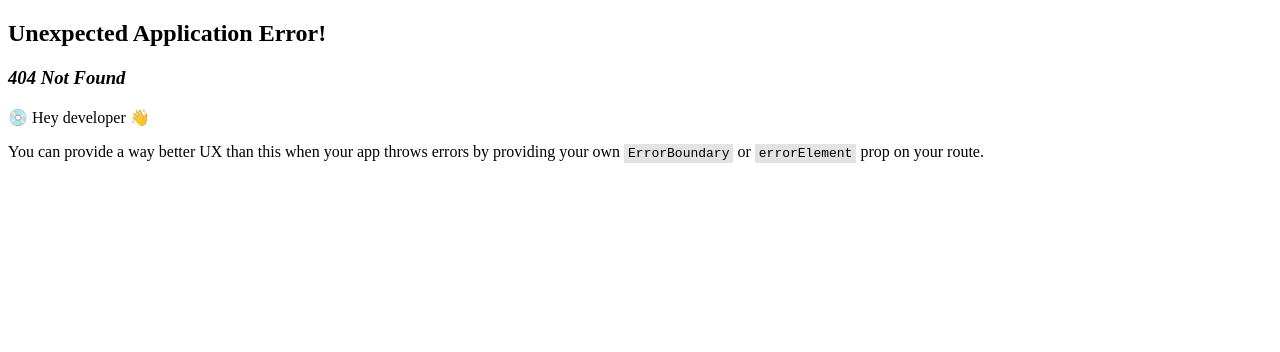
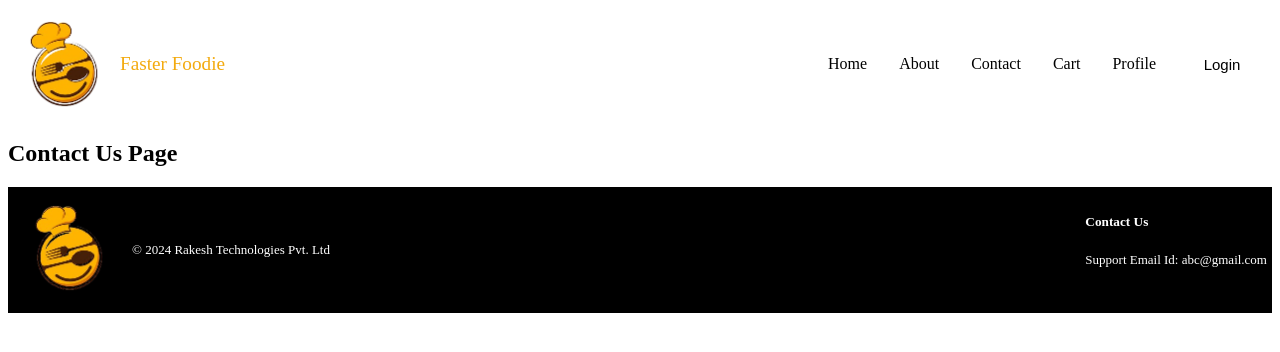
Before and after one commit to RakeshCharpe/Faster-Foodie-Web-Application, a React (Vite) app: page /contact in a window 1280 px wide. Before the commit this address had no page. Shown: the top 352 px of the page. Built offline with nearby package versions, Linux system fonts and the light colour scheme.

Commit message:
ReactProvider , Outlet , Children Route added

```diff
--- a/src/App.js
+++ b/src/App.js
@@ -3,14 +3,18 @@ import ReactDOM from "react-dom/client";
 import Header from "./components/Header";
 import Footer from "./components/Footer";
 import Body from "./components/Body";
-import { createBrowserRouter, Router, RouterProvider } from "react-router-dom";
+import { createBrowserRouter, RouterProvider, Outlet } from "react-router-dom";
 import About from "./components/About";
+import Contact from "./components/Contact";
+import Error from "./components/Error";
 
 const AppLayout = () => {
   return (
     <div className="app">
+      {/* Header is intact */}
       <Header />
-      <Body />
+      {/* Whenever the path changes this outlet is filled with the children defined in component */}
+      <Outlet />
       <Footer />
     </div>
   );
@@ -22,10 +26,29 @@ const appRouter = createBrowserRouter([
   {
     path: "/",
     element: <AppLayout />,
+    children: [
+      {
+        path: "/",
+        element: <Body />,
+      },
+      {
+        path: "/about",
+        element: <About />,
+      },
+      {
+        path: "/contact",
+        element: <Contact />,
+      },
+    ],
+    errorElement: <Error />,
   },
   {
     path: "/about",
     element: <About />,
+  },
+  {
+    path: "/contact",
+    element: <Contact />,
   },
 ]);
 const root = ReactDOM.createRoot(document.getElementById("root"));
--- /dev/null
+++ b/src/components/Contact.jsx
@@ -0,0 +1,9 @@
+const Contact = () => {
+    return (
+        <div>
+            <h2>Contact Us Page</h2>
+        </div>
+    );
+}
+
+export default Contact;
--- /dev/null
+++ b/src/components/Error.jsx
@@ -0,0 +1,13 @@
+import { useRouteError } from "react-router-dom";
+
+const Error = () => {
+    const err = useRouteError();
+    return (
+        <div>
+            <h2>{err.data}</h2>
+            <h3>{err.statusText}</h3>
+        </div>
+    );
+}
+
+export default Error;
--- a/src/components/Header.jsx
+++ b/src/components/Header.jsx
@@ -23,7 +23,7 @@ const Header = () => {
       </div>
       <div className="nav-items">
         <ul>
-          <li>Home</li>
+          <li >Home</li>
           <li>About</li>
           <li>Contact</li>
           <li>Cart</li>
```
Also changed, not shown: Concepts.txt, src/components/Body.jsx (line endings or trailing spaces).
